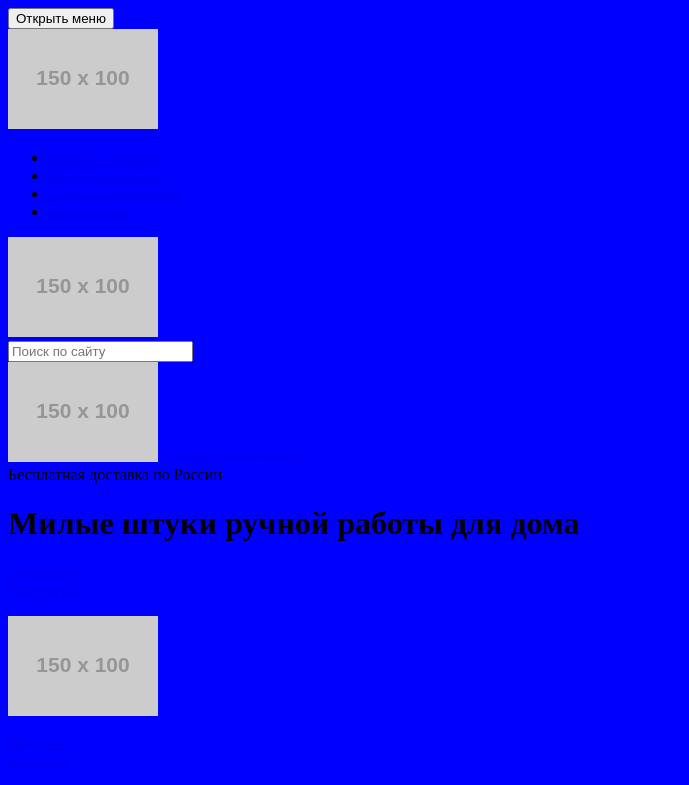
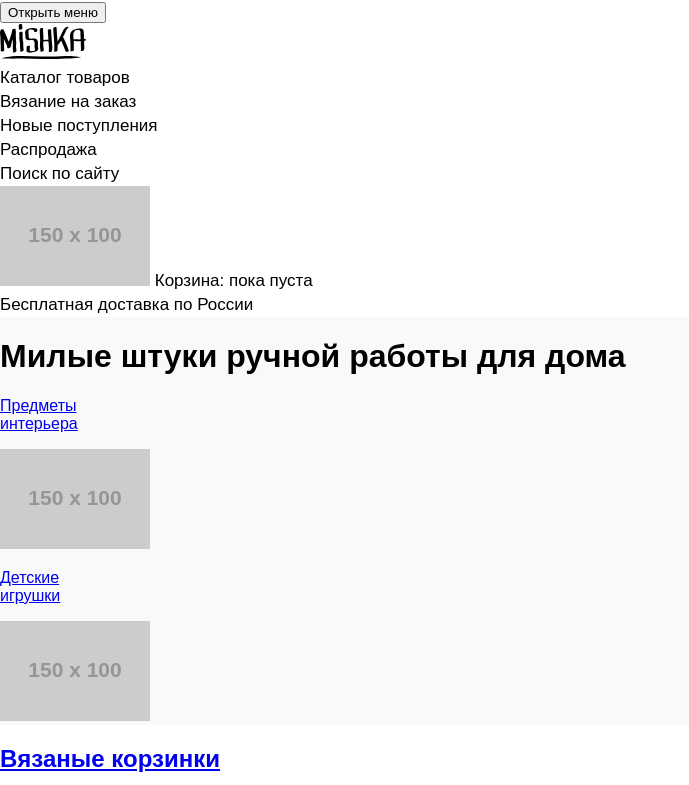
Before and after one commit to NastassiaD/627365-mishka, a website: page source/index.html in a window 1280 px wide. Shown: the top 785 px of the page, without its empty margins (0-689 px from the left). Drawn offline with nearby package versions, Linux system fonts and the light colour scheme; files that its build step writes are made by us from their sources; placeholder pictures from the web are drawn by us.

Commit message:
Добавлена структура препроцессорных файлов, начата верстка проекта

```diff
--- a/source/index.html
+++ b/source/index.html
@@ -13,7 +13,7 @@
         <div class="header-nav__wrapper">
           <div class="header-nav__logo header-nav__logo--main-page">
             <picture>
-              <img src="http://placehold.it/150x100" alt="Логотип Мишка">
+              <img src="img/logo-mobile.svg" alt="Логотип Мишка">
             </picture>
           </div>
           <ul class="header-nav__list">
@@ -32,10 +32,7 @@
           </ul>
           <div class="header-nav__user-menu">
             <div class="header-nav__search site-search">
-              <img class="site-search__icon" src="http://placehold.it/150x100">
-              <form class="site-search__form">
-                <input class="site-search__field" type="search" name="search" placeholder="Поиск по сайту">
-              </form>
+              <a href="#"><span class="site-search__text">Поиск по сайту</span></a>
             </div>
             <div class="header-nav__basket basket-button">
               <img class="basket-button__icon" src="http://placehold.it/150x100">
@@ -157,7 +154,7 @@
           <div class="contacts__map">
             <img class="contacts__map-image" src="http://placehold.it/150x100">
           </div>
-          <button class="main-button button-contact" type="submit">Напишите нам</button>
+          <a href="#" class="contacts__link"><button class="main-button button-contact" type="submit">Напишите нам</button></a>
         </div>
       </section>
     </main>
@@ -169,9 +166,9 @@
           <a href="#" class="social__item social__item--fb"><img src="http://placehold.it/150x100"></a>
           <a href="#" class="social__item social__item--tw"><img src="http://placehold.it/150x100"></a>
         </div>
-        <div class="footer__copyright">
-          <p class="footer__copyright-text">Разработано</p>
-          <a href="https://htmlacademy.ru/intensive/adaptive" target="blank" class="footer__copyright-link"><img src="img/htmlacademy.svg" width="27" height="34"></a>
+        <div class="footer__copyright copyright">
+          <p class="copyright__text">Разработано</p>
+          <a href="https://htmlacademy.ru/intensive/adaptive" target="blank" class="copyright__link"><img src="img/htmlacademy.svg" width="27" height="34"></a>
         </div>
       </div>
     </footer>
--- /dev/null
+++ b/source/sass/_index/_basket-button.scss
@@ -0,0 +1,6 @@
+.basket-button {
+  a {
+    color: $black;
+    text-decoration: none;
+  }
+}
--- /dev/null
+++ b/source/sass/_index/_header-nav.scss
@@ -0,0 +1,22 @@
+.header-nav {
+  background-color: $white;
+  color: $black;
+  line-height: 24px;
+  font-family: "opensansbold", sans-serif;
+  font-size: 17px;
+}
+
+.header-nav__list {
+  margin: 0;
+  padding: 0;
+}
+
+.header-nav__item {
+  list-style-type: none;
+  a {
+    text-decoration: none;
+    color: $black;
+    font-family: 'opensansbold', sans-serif;
+    font-size: 17px;
+  }
+}
--- /dev/null
+++ b/source/sass/_index/_header.scss
@@ -0,0 +1,3 @@
+.header--index {
+  background-color: #F9F9F9;
+}
--- /dev/null
+++ b/source/sass/_index/_site-search.scss
@@ -0,0 +1,6 @@
+.site-search {
+  a {
+    color: $black;
+    text-decoration: none;
+  }
+}
--- /dev/null
+++ b/source/sass/_vars.scss
@@ -0,0 +1,5 @@
+$accent: #63D1BB;
+$grey: #F1F1F1;
+$white: #FFFFFF;
+$black: #000000;
+$border-color: #ECECEC;
--- a/source/sass/style.scss
+++ b/source/sass/style.scss
@@ -1 +1,11 @@
-body { background: blue; }
+@import "_vars";
+@import "_mixins";
+@import "_index/_header", "_index/_header-nav", "_index/_site-search", "_index/_basket-button", "_index/_main-categories";
+@import "_index/_page-main", "_index/_week-product", "_index/_about-shop", "_index/_header", "_index/_reviews", "_index/_contacts";
+@import "_index/_footer", "_index/_social", "_index/_copyright";
+
+body {
+  background: #FFFFFF;
+  font-family: 'opensans', sans-serif;
+  margin: 0;
+}
```
Also changed, not shown: source/catalog.html (+3 -3 lines), source/form.html (+3 -3 lines), source/sass/_index/_about-shop.scss (added), source/sass/_index/_contacts.scss (added), source/sass/_index/_copyright.scss (added), source/sass/_index/_footer.scss (added), source/sass/_index/_main-categories.scss (added), source/sass/_index/_page-main.scss (added), source/sass/_index/_reviews.scss (added), source/sass/_index/_social.scss (added), source/sass/_index/_week-product.scss (added), source/sass/_mixins.scss (added).
